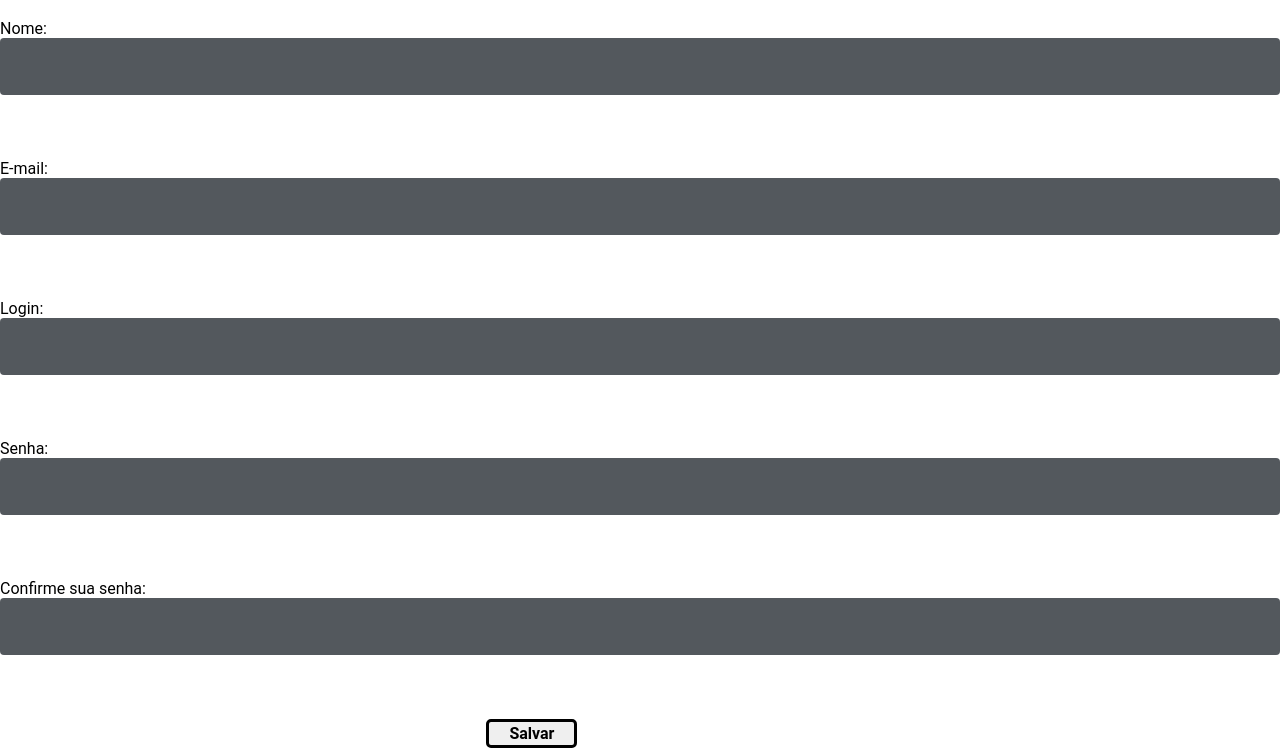
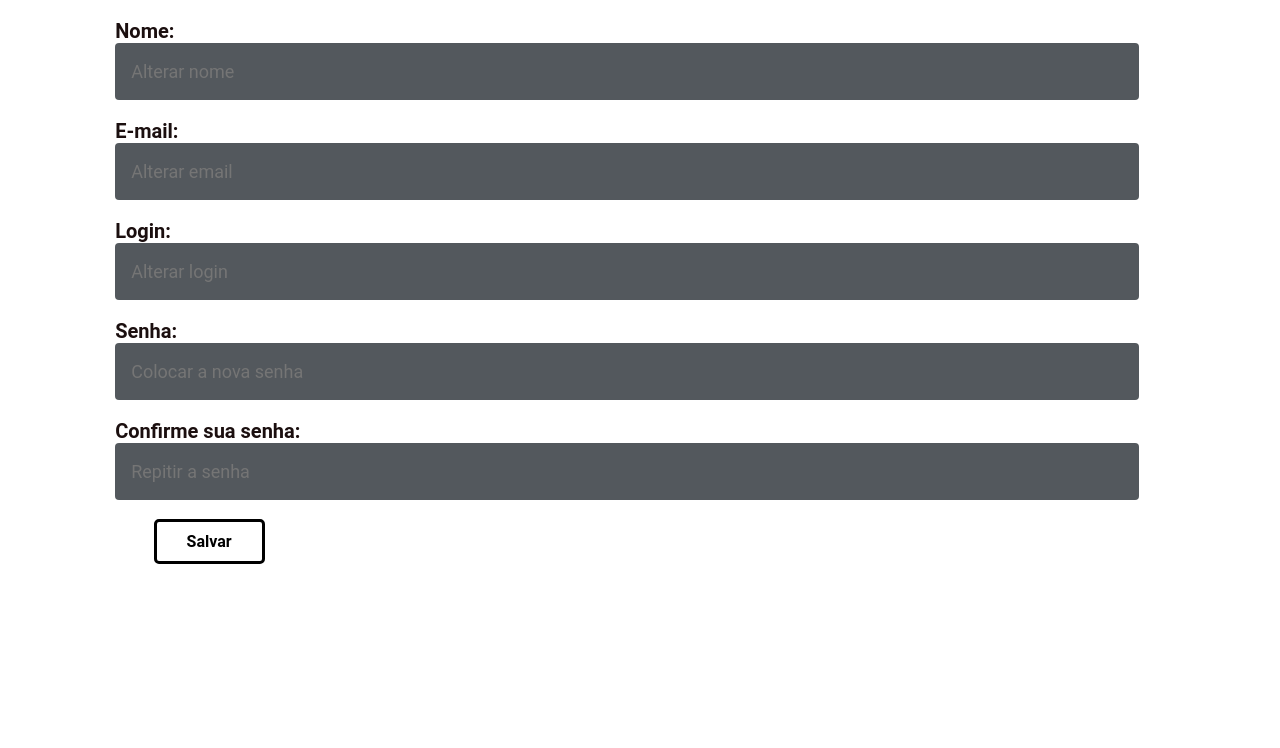
Before and after one commit to LucasPires50/phpComDb, a PHP site: page /editar.php in a window 1280 px wide. Shown: the part 94-842 px from the top of the page. After the commit the page ends 658 px from the top, so only its background shows below. Run offline with PHP 8.4, Linux system fonts and the light colour scheme; data comes from the database, SQL or seed files in the repository; data that the repository does not hold is empty.

Commit message:
modificando css das paginas "adicionar e editar"

```diff
--- a/adicionar.php
+++ b/adicionar.php
@@ -64,9 +64,10 @@ and open the template in the editor.
 
                 <label for="senha-confirma" class="label">Confirme sua senha:</label>
                 <input type="password" class="input" name="senha-confirma" id="senha-confirma" placeholder="Repitir a senha"/>
-                <br/><br/>
 
-                <button type="submit" id="salvar" name="salvar" class="ButtonLink">Salvar</button>
+                <br/>
+
+                <button type="submit" id="salvar" name="salvar" class="ButtonLinkPage">Salvar</button>
 
             </form>
 
--- a/editar.php
+++ b/editar.php
@@ -51,28 +51,28 @@ and open the template in the editor.
 
                 <br>
 
-                <label for="nome">Nome:</label>
-                <input type="text" class="input" required name="nome" id="nome" value="<?php echo $usuario ['nome'] ?>"/>
+                <label for="nome" class="label">Nome:</label>
+                <input type="text" class="input" required name="nome" id="nome" placeholder="Alterar nome" value="<?php echo $usuario ['nome'] ?>"/>
                 <br/>
 
-                <label for="email">E-mail:</label>
-                <input type="email" class="input" name="email" id="email" value="<?php echo $usuario ['email'] ?>" />
+                <label for="email" class="label">E-mail:</label>
+                <input type="email" class="input" name="email" id="email" placeholder="Alterar email" value="<?php echo $usuario ['email'] ?>" />
                 <br/>
 
-                <label for="login">Login:</label>
-                <input type="text" class="input" required name="login" id="login" value="<?php echo $usuario ['login'] ?>"/>
+                <label for="login" class="label">Login:</label>
+                <input type="text" class="input" required name="login" id="login" placeholder="Alterar login" value="<?php echo $usuario ['login'] ?>"/>
                 <br/>
 
-                <label for="senha">Senha:</label>
-                <input type="text" class="input"  name="senha" id="senha"/>
+                <label for="senha" class="label">Senha:</label>
+                <input type="text" class="input"  name="senha" id="senha" placeholder="Colocar a nova senha"/>
                 <br/>
 
-                <label for="senha-confirma">Confirme sua senha:</label>
-                <input type="password" class="input" name="senha-confirma" id="senha-confirma" />
+                <label for="senha-confirma" class="label">Confirme sua senha:</label>
+                <input type="password" class="input" name="senha-confirma" id="senha-confirma" placeholder="Repitir a senha" />
                 <br/>
 
 
-                <button type="submit" class="ButtonLink" id="salvar" name="salvar">Salvar</button>
+                <button type="submit" class="ButtonLinkPage" id="salvar" name="salvar">Salvar</button>
 
             </form>
 
--- a/style/formCss.css
+++ b/style/formCss.css
@@ -1,16 +1,16 @@
+
 .label{
     color: #1b0f0f;
-    height: 57px;
+    height: 20px;
     top: 0;
     left: 16px;
 
-    display: flex;
-    align-items: center;
+    margin-left: 9%;
 
     transform-origin: 0% 0%;
-    font-size: 18px;
+    font-size: 20px;
     font-style: normal;
-    font-weight: 300;
+    font-weight: 600;
 
     transition: .1s ease-in-out;
 }
@@ -19,7 +19,7 @@
     background: #53585D;
     color: #F5F5F5;
     display: block;
-    width: 100%;
+    width: 80%;
     height: 57px;
     font-size: 18px;
 
@@ -29,10 +29,48 @@
     border-bottom: 4px solid #53585D;
 
     padding: 16px 16px;
-    margin-bottom: 45px;
+    margin-bottom: 0px;
+    margin-left: 9%;
 
     resize: none;
     border-radius: 4px;
     transition: border-color .3s;
 
 }
+
+.ButtonLinkPage {
+    color: var(--black);
+    border: 3px solid var(--black);
+    background-color: var(--white);
+    box-sizing: border-box;
+    cursor: pointer;
+    padding: 10px 30px;
+    font-style: normal;
+    font-weight: bold;
+    font-size: 16px;
+    outline: none;
+    border-radius: 5px;
+    text-decoration: none;
+    display: inline-block;
+    transition: opacity .3s;
+    margin-left: 12%;
+
+  }
+  .ButtonLinkPage:hover,
+  .ButtonLinkPage:focus {
+    opacity: .5;
+  }
+
+  @media (max-width: 800px) {
+    a.ButtonLinkPage {
+      position: fixed;
+      left: 0;
+      right: 0;
+      bottom: 0;
+      margin-left: 0;
+      background: var(--primary);
+      border-radius: 0;
+      border: 0;
+      text-align: center;
+    }
+  }
```
